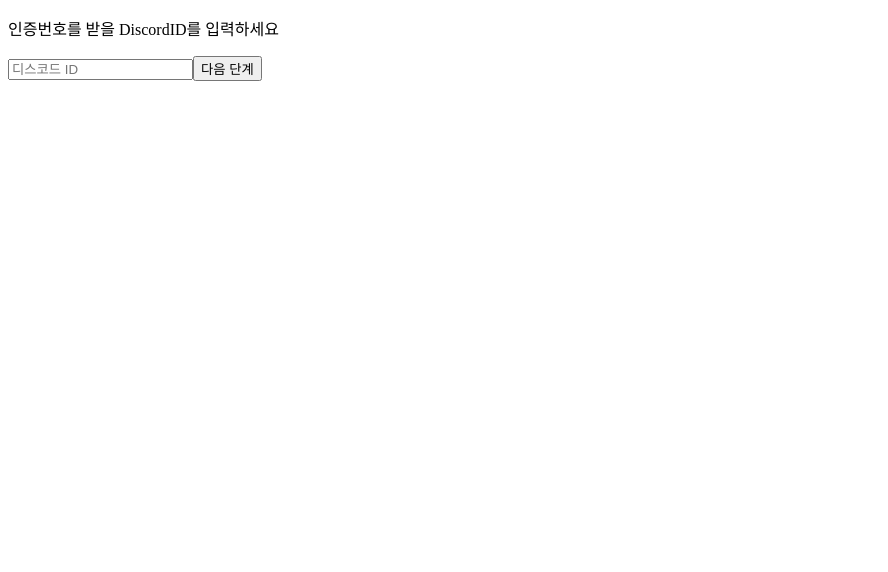
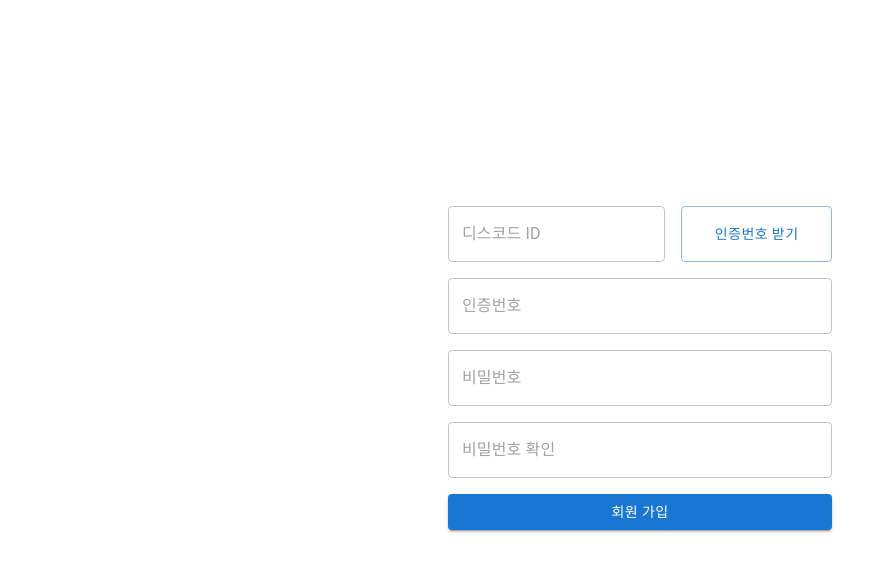
Before and after one commit to Adel-es/mogakko_bot_front, a React (Create React App) app: page /signup in a window 1280 px wide. Shown: the top 572 px of the page, without its empty margins (0-888 px from the left). Built offline with nearby package versions, Linux system fonts and the light colour scheme.

Commit message:
feat: 회원가입 페이지 mui로 새단장
- 비밀번호 확인 문구와 비밀번호가 다르면 TextField에 error가 뜸

issue : #18

```diff
--- a/src/pages/SignUp.tsx
+++ b/src/pages/SignUp.tsx
@@ -1,109 +1,188 @@
+import { Button, Grid, TextField, Box, createTheme } from "@mui/material";
 import { useState, useEffect } from "react";
 import { Link } from "react-router-dom";
+
+const enum CertNumState {
+	NoCheck = 3,
+	WrongNum = 1,
+	CorrectNum = 2,
+}
+const enum ConfirmPasswordState {
+	NoTyping = 0,
+	WrongPassword = 1,
+	CorrectPassword = 2,
+}
 function SignUp() {
 	const [discordID, setDiscordID] = useState("");
-  const [isCorrectID, setIsCorrectID] = useState(false);
+	const [requestCertNum, setRequestCertNum] = useState(false);
 	const [certificationNum, setCertificationNum] = useState("");
-  const [isCorrectCertNum, setIsCorrectCertNum] = useState(false);
+	const [isCorrectCertNum, setIsCorrectCertNum] = useState<CertNumState>(
+		CertNumState.NoCheck
+	);
 	const [password, setPassword] = useState("");
-  const [confirmPassword, setConfirmPasswor] = useState("");
+	const [confirmPassword, setConfirmPassword] = useState("");
+	const [confirmPasswordState, setConfirmPasswordState] =
+		useState<ConfirmPasswordState>(ConfirmPasswordState.NoTyping);
 	const [register, setRegister] = useState(false);
 
-  const onChangeID = (event: any) => {
-    console.log("(debugging)" + event.target.value);
-    // setDiscordID(state.value);
+	const handleChangeDiscordID = (event: any) => {
+		setDiscordID(event.target.value);
 	};
-  const onClickID = () => {
-    setIsCorrectID(true);
+	const handleClickCorrectID = () => {
+		setRequestCertNum(true);
 	};
-  const onChangeCertNum = (event: any) => {
-    console.log("(debugging)" + event.target.value);
+	const handleChangeCertNum = (event: any) => {
+		setCertificationNum(event.target.value);
 	};
-  const onClickCertNum = () => setIsCorrectCertNum(true);
-  const onChangePassword = (event: any) => {
-    console.log("(debugging)" + event.target.value);
+	const handleChangePassword = (event: any) => {
+		setPassword(event.target.value);
+		if (confirmPasswordState !== ConfirmPasswordState.NoTyping) {
+			if (event.target.value === confirmPassword) {
+				setConfirmPasswordState(ConfirmPasswordState.CorrectPassword);
+			} else {
+				setConfirmPasswordState(ConfirmPasswordState.WrongPassword);
+			}
+		}
 	};
-  const onChangeConfirmPassword = (event: any) => {
-    console.log("(debugging)" + event.target.value);
+	const handleChangeConfirmPassword = (event: any) => {
+		setConfirmPassword(event.target.value);
+		if (event.target.value === password) {
+			setConfirmPasswordState(ConfirmPasswordState.CorrectPassword);
+		} else {
+			setConfirmPasswordState(ConfirmPasswordState.WrongPassword);
+		}
 	};
-  const onClickRegister = () => setRegister(true);
-  function GetDiscordID() {
-    // function checkCorrectID() {}
+	const handlelickRegister = () => {
+		// TODO: 회원 가입 버튼 눌렀을 때 넘어가는 조건 작성
+		// setIsCorrectCertNum(true);
+		if (true) {
+			// api 호출
+			setIsCorrectCertNum(CertNumState.CorrectNum);
+		} else {
+			setIsCorrectCertNum(CertNumState.WrongNum);
+		}
+		if (confirmPasswordState === ConfirmPasswordState.CorrectPassword)
+			setRegister(true);
+	};
+
 	return (
-      <div>
-        <p>인증번호를 받을 DiscordID를 입력하세요</p>
-        <input
+		<Box
+			display="flex"
+			justifyContent="center" // 가로 정렬
+			minHeight="90vh"
+			maxHeight="100vh"
+		>
+			{!register && (
+				<Grid
+					container
+					justifyContent="center" // 세로 정렬
+					direction="column"
+					spacing={2}
+					maxWidth="400px"
+				>
+					<Grid
+						item
+						container
+						spacing={2}
+						alignItems="stretch" // 하위의 버튼 높이 stretch
+					>
+						<Grid item xs={12} sm={7}>
+							<TextField
 								value={discordID}
-          placeholder="디스코드 ID"
-          onChange={onChangeID}
-        ></input>
-        <button onClick={onClickID}>다음 단계</button>
-      </div>
-    );
-  }
-  function PutCertificationNum() {
-    // function CheckCertificationNum() {}
-    return (
-      <div>
-        <input
-          value={discordID}
-          placeholder="디스코드 ID"
-          disabled={true}
-        ></input>
-        <input
+								placeholder={"디스코드 ID"}
+								onChange={handleChangeDiscordID}
+								disabled={requestCertNum}
+								fullWidth
+							/>
+						</Grid>
+						<Grid item container xs={12} sm={5} alignItems="stretch">
+							<Button
+								variant="outlined"
+								onClick={handleClickCorrectID}
+								fullWidth
+							>
+								인증번호 받기
+							</Button>
+						</Grid>
+					</Grid>
+					<Grid item>
+						<TextField
 							value={certificationNum}
 							placeholder="인증번호"
-          onChange={onChangeCertNum}
-        ></input>
-        <button onClick={onClickCertNum}>인증번호 확인</button>
-      </div>
-    );
-  }
-  function GetNewPassword() {
-    return (
-      <div>
-        <input
-          value={discordID}
-          placeholder="디스코드 ID"
-          disabled={true}
-        ></input>
-        <input
+							onChange={handleChangeCertNum}
+							fullWidth
+						/>
+					</Grid>
+					<Grid item container spacing={2}>
+						<Grid item xs={12}>
+							<TextField
 								value={password}
 								placeholder="비밀번호"
-          onChange={onChangePassword}
-        ></input>
-        <input
+								onChange={handleChangePassword}
+								type="password"
+								fullWidth
+							/>
+						</Grid>
+						<Grid item xs={12}>
+							<TextField
 								value={confirmPassword}
 								placeholder="비밀번호 확인"
-          onChange={onChangeConfirmPassword}
-        ></input>
-        <button onClick={onClickRegister}>회원가입</button>
-      </div>
-    );
+								onChange={handleChangeConfirmPassword}
+								type="password"
+								error={
+									confirmPasswordState === ConfirmPasswordState.WrongPassword
 								}
-  function ChangeForm() {
-    console.log("isCorrectID: " + isCorrectID);
-    console.log("isCorrectCertNum: " + isCorrectCertNum);
-    if (false === isCorrectID) {
-      return <GetDiscordID></GetDiscordID>;
+								color={
+									confirmPasswordState === ConfirmPasswordState.CorrectPassword
+										? "success"
+										: "primary"
 								}
-    if (false === isCorrectCertNum) {
-      return <PutCertificationNum></PutCertificationNum>;
+								helperText={
+									confirmPasswordState === ConfirmPasswordState.WrongPassword
+										? "비밀번호가 일치하지 않습니다."
+										: ""
 								}
-    if (false === register) {
-      return <GetNewPassword></GetNewPassword>;
-    }
-    return (
-      <div>
-        <p>회원가입을 완료하였습니다.</p>
-        <Link to="/signin">로그인 창으로 이동하기</Link>
-      </div>
-    );
-  }
-  return (
-    <div>
-      <ChangeForm></ChangeForm>
-    </div>
+								fullWidth
+							/>
+						</Grid>
+						<Grid item xs={12}>
+							<Button
+								variant="contained"
+								onClick={handlelickRegister}
+								fullWidth
+							>
+								회원 가입
+							</Button>
+						</Grid>
+					</Grid>
+				</Grid>
+			)}
+			{requestCertNum &&
+				isCorrectCertNum &&
+				register && ( // 가입 완료되었으면 나타남
+					<Grid
+						container
+						direction="column"
+						spacing={10}
+						justifyContent="center"
+						alignContent={"center"}
+					>
+						<Grid item>
+							<Box style={{ fontSize: "20px" }}>회원가입을 완료하였습니다.</Box>
+						</Grid>
+						<Grid item>
+							<Button
+								fullWidth
+								variant="outlined"
+								component={Link}
+								to={"/signin"}
+							>
+								로그인 창으로 이동하기
+							</Button>
+						</Grid>
+					</Grid>
+				)}
+		</Box>
 	);
 }
 export default SignUp;
```
Lines whose indentation alone changed are shown as unchanged.
